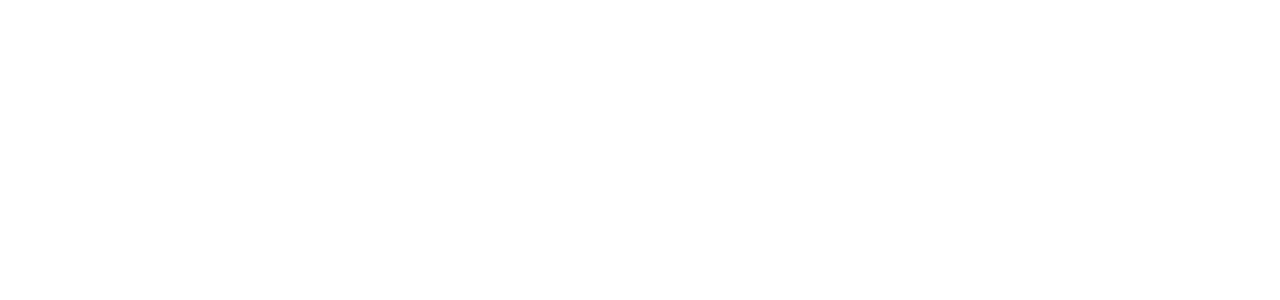
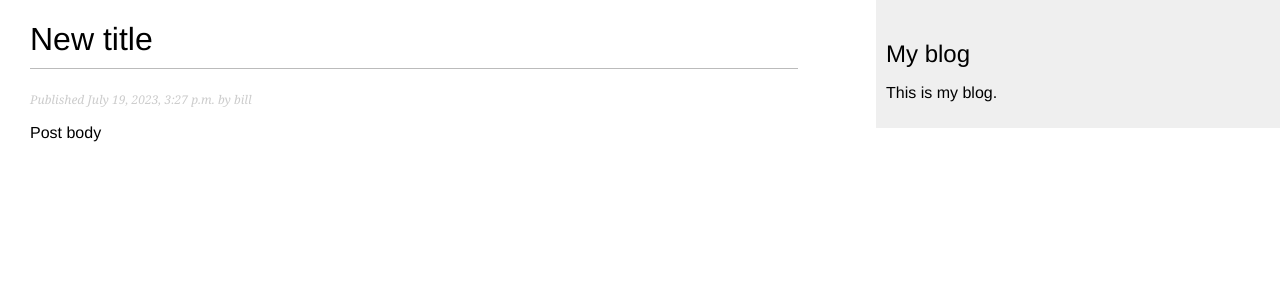
Before and after one commit to WCMathis/Django4_Example_blog, a Django app: page /blog/3/ in a window 1280 px wide. Before the commit the part shown is empty. Shown: the top 300 px of the page. Run offline with Django 4.2, Linux system fonts and the light colour scheme; data comes from the database, SQL or seed files in the repository.

Commit message:
End of Chapter 1

```diff
--- a/blog/templates/blog/base.html
+++ b/blog/templates/blog/base.html
@@ -1,10 +1,10 @@
 
 {% load static %}
 <!DOCTYPE html>
-<html lang="en">
+<html>
 <head>
-    <title>{% block title%} {% endblock %}</title>
-    <link href="{% static 'css/blog/css' %}" rel="stylesheet">
+    <title>{% block title%}{% endblock %}</title>
+    <link href= "{% static 'css/blog.css' %}" rel="stylesheet">
 </head>
 <body>
     <div id="content">
--- a/blog/templates/blog/post/detail.html
+++ b/blog/templates/blog/post/detail.html
@@ -0,0 +1,11 @@
+{% extends "blog/base.html" %}
+
+{% block title%}{{post.title}}{% endblock %}
+
+{% block content%}
+    <h1>{{ post.title }}</h1>
+    <p class="date">
+        Published {{ post.publish}} by {{ post.author }}
+    </p>
+    {{ post.body|linebreaks }}
+{% endblock %}
--- a/mysite/settings.py
+++ b/mysite/settings.py
@@ -117,6 +117,9 @@ USE_TZ = True
 # https://docs.djangoproject.com/en/4.1/howto/static-files/
 
 STATIC_URL = 'static/'
+STATICFILES_DIRS = [
+    BASE_DIR / "static",
+]
 
 # Default primary key field type
 # https://docs.djangoproject.com/en/4.1/ref/settings/#default-auto-field
```
Also changed, not shown: 1 other file.
